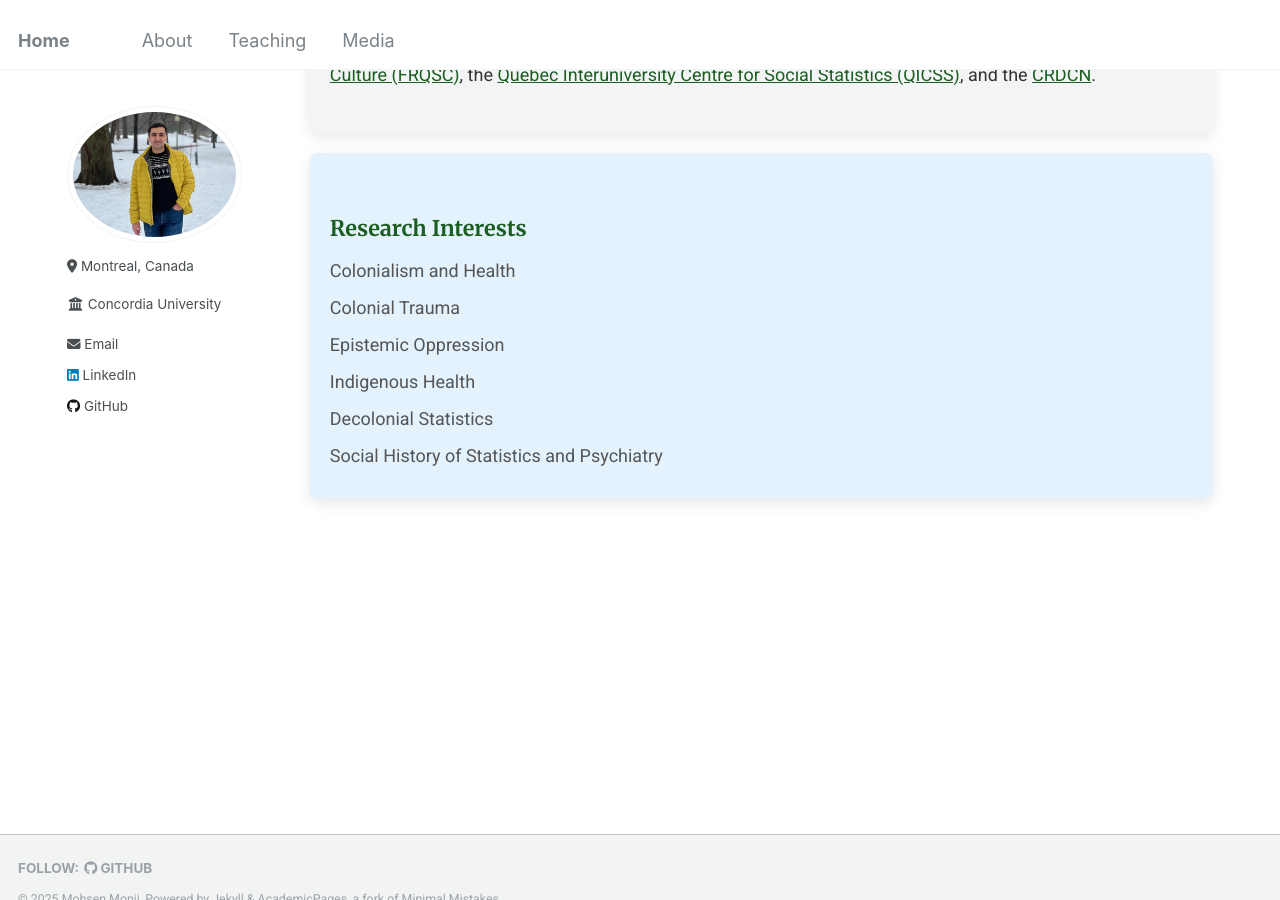
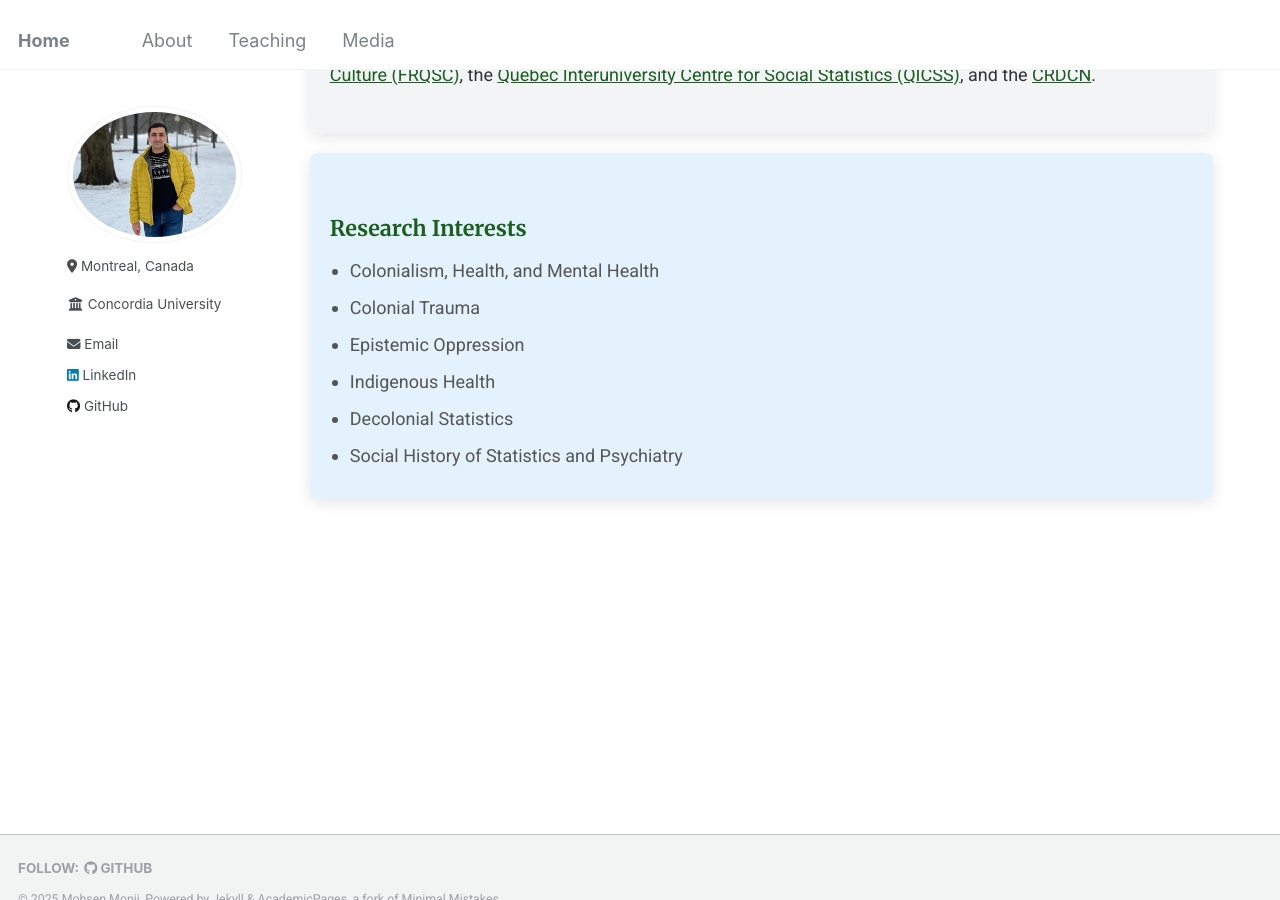
Before and after one commit to Mohsnmonji/mohsnmonji.github.io, a Jekyll site: the page built from about-me.md, in a window 1280 px wide and 900 px high, scrolled down 707 px. Built offline with Jekyll 4.4.1, drawn with Linux system fonts in a browser that asks for light colours.

Commit message:
Update about-me.md

```diff
--- a/about-me.md
+++ b/about-me.md
@@ -117,8 +117,8 @@ author_profile: true
 
 <div class="card">
   <h3>Research Interests</h3>
-  <ul>
-    <li>Colonialism and Health</li>
+  <ul style="list-style-type: disc; padding-left: 20px;">
+    <li>Colonialism, Health, and Mental Health</li>
     <li>Colonial Trauma</li>
     <li>Epistemic Oppression</li>
     <li>Indigenous Health</li>
```
